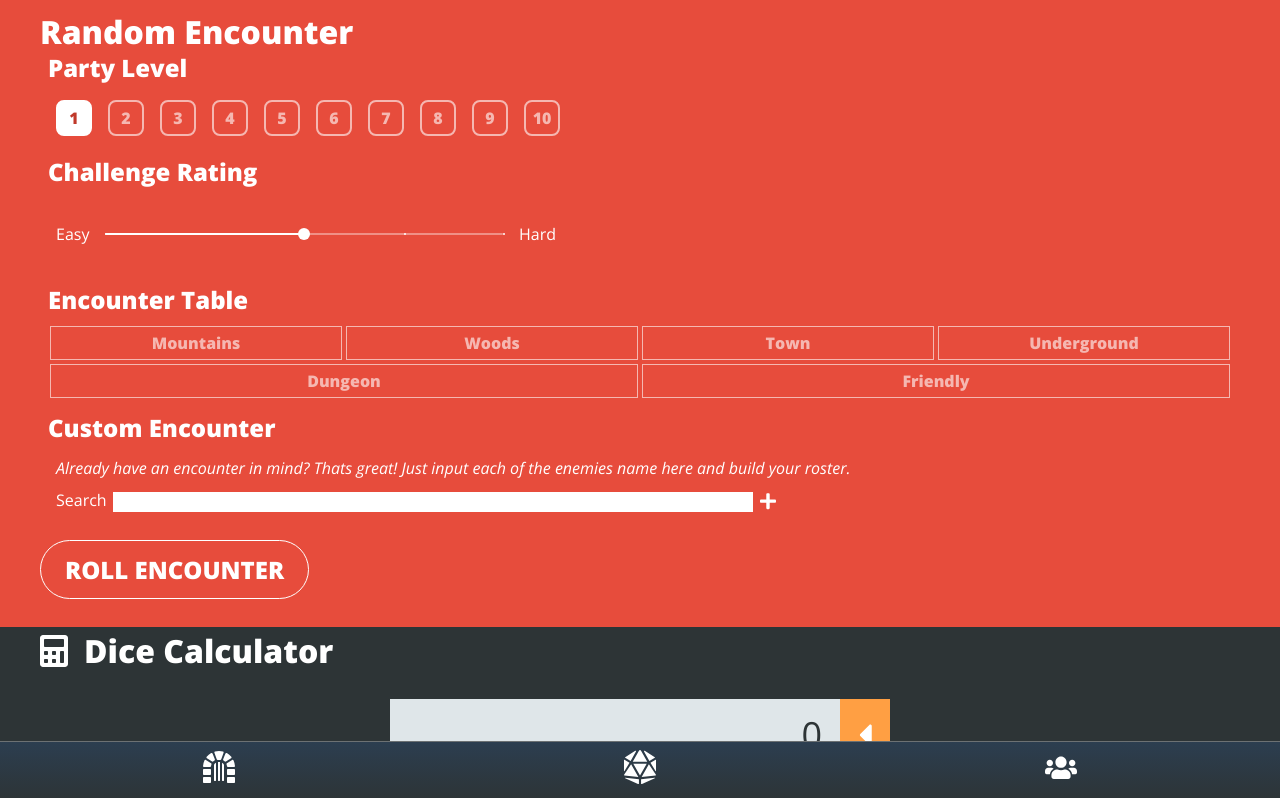
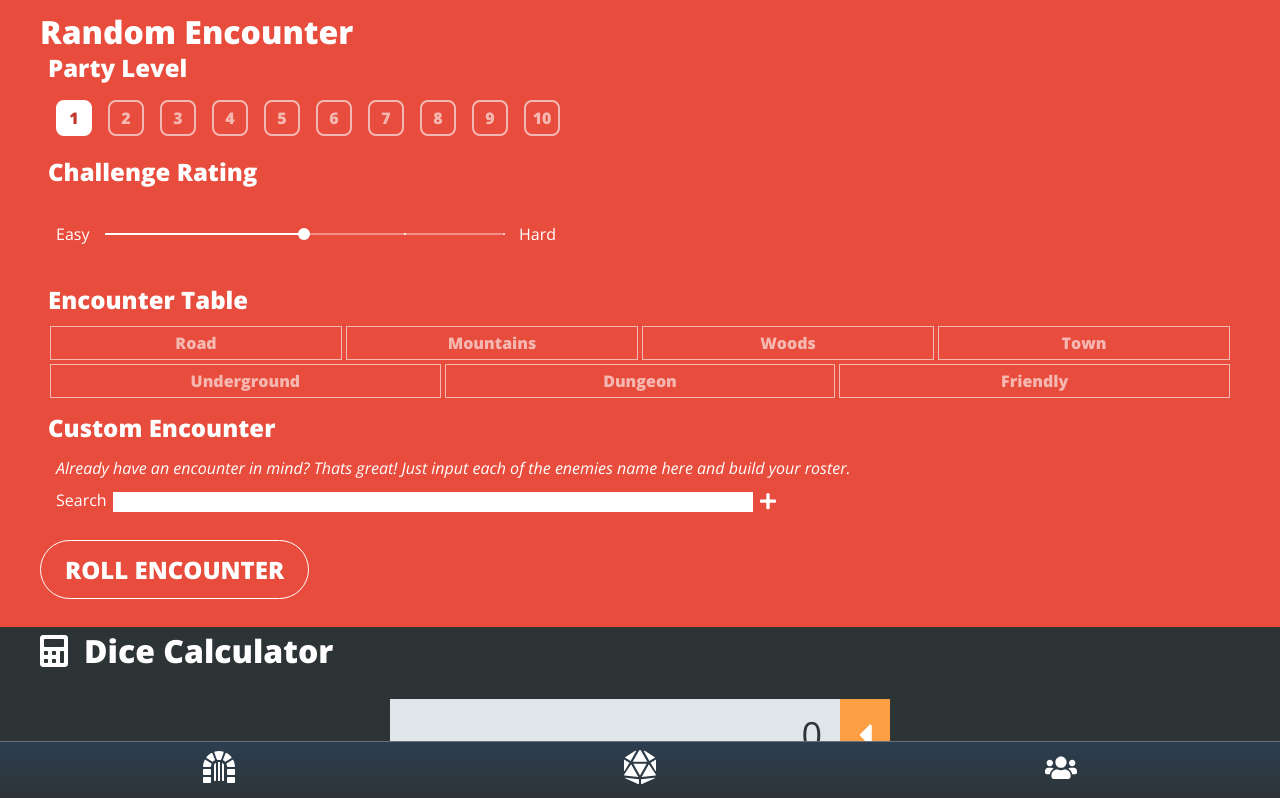
Before and after one commit to getHashSet/dm_helper, a React (Create React App) app in the folder client/: page /dm in a window 1280 px wide. Shown: the top 798 px of the page. Built offline with nearby package versions, Linux system fonts and the light colour scheme.

Commit message:
Update RandomEncounter.jsx

```diff
--- a/client/src/components/RandomEncounter/RandomEncounter.jsx
+++ b/client/src/components/RandomEncounter/RandomEncounter.jsx
@@ -30,6 +30,7 @@ export default function RandomEncounter() {
   const [searchInput, updatesearchInput] = useState("");
   const [enemyRoster, updateenemyRoster] = useState([]);
   const rollTables = [
+    "Road",
     "Mountains",
     "Woods",
     "Town",
```
